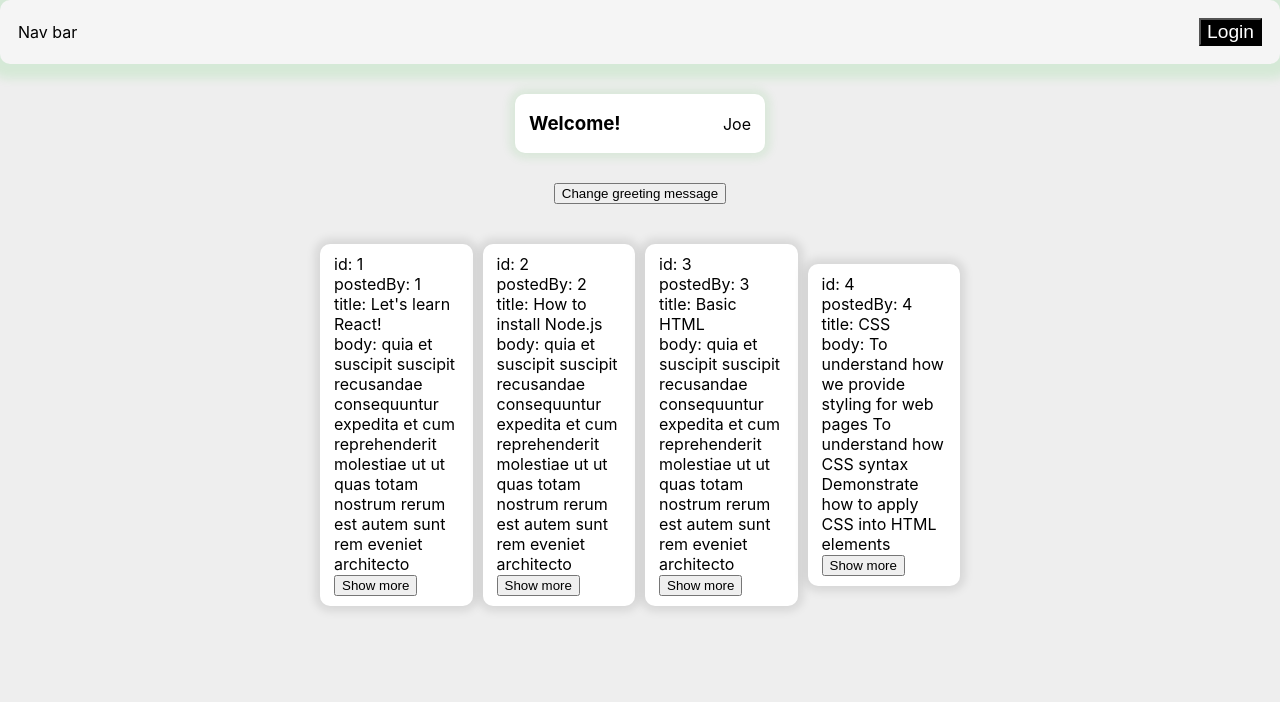
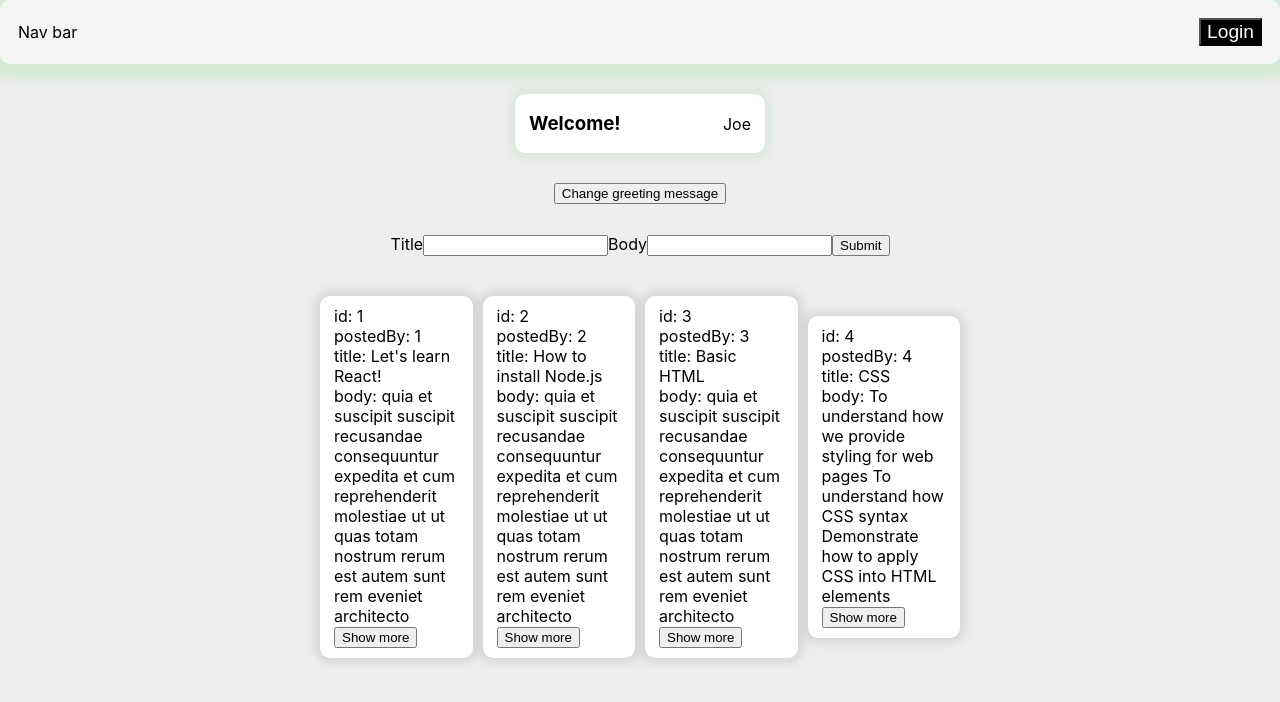
Before and after one commit to Joespk/react-demo-cohort2, a React (Vite) app: page / in a window 1280 px wide. Shown: the top 702 px of the page. Built offline with nearby package versions, Linux system fonts and the light colour scheme.

Commit message:
UseState/forminput

```diff
--- a/src/App.tsx
+++ b/src/App.tsx
@@ -1,10 +1,11 @@
+import { FormEvent, useState } from 'react'
 import './App.css'
 import Greeting from './components/Greeting'
 import Navbar from './components/Navbarheading'
 import Post from './components/Post'
 import { PostDTO } from './type/dio'
 
-const posts: PostDTO[] = [
+const initialPosts: PostDTO[] = [
   {
     id: 1,
     userId: 1,
@@ -32,10 +33,37 @@
 ]
 
 function App() {
+  const [posts, setPosts] = useState<PostDTO[]>(initialPosts)
+  const [newTitle, setNewTitle] = useState<string>('')
+  const [newBody, setNewBody] = useState<string>('')
+  const handleSubmit = (e: FormEvent) => {
+    e.preventDefault()
+
+    const currentPosts = [...posts]
+
+    currentPosts.push({
+      id: Math.floor(Math.random() * 1000),
+      userId: Math.floor(Math.random() * 1000),
+      title: newTitle,
+      body: newBody,
+    })
+
+    setPosts(currentPosts)
+  }
+
   return (
     <div className="App">
       <Navbar />
       <Greeting name="Joe" isLoggedIn={true} />
+      <form onSubmit={handleSubmit}>
+        <label>Title</label>
+        <input type="text" onChange={(e) => setNewTitle(e.target.value)} required />
+        <label>Body</label>
+        <input type="text" onChange={(e) => setNewBody(e.target.value)} required />
+
+        <button type="submit">Submit</button>
+      </form>
+
       <div className="feed-container">
         {posts.map((postValue) => {
           return <Post key={postValue.id} post={postValue} />
```
